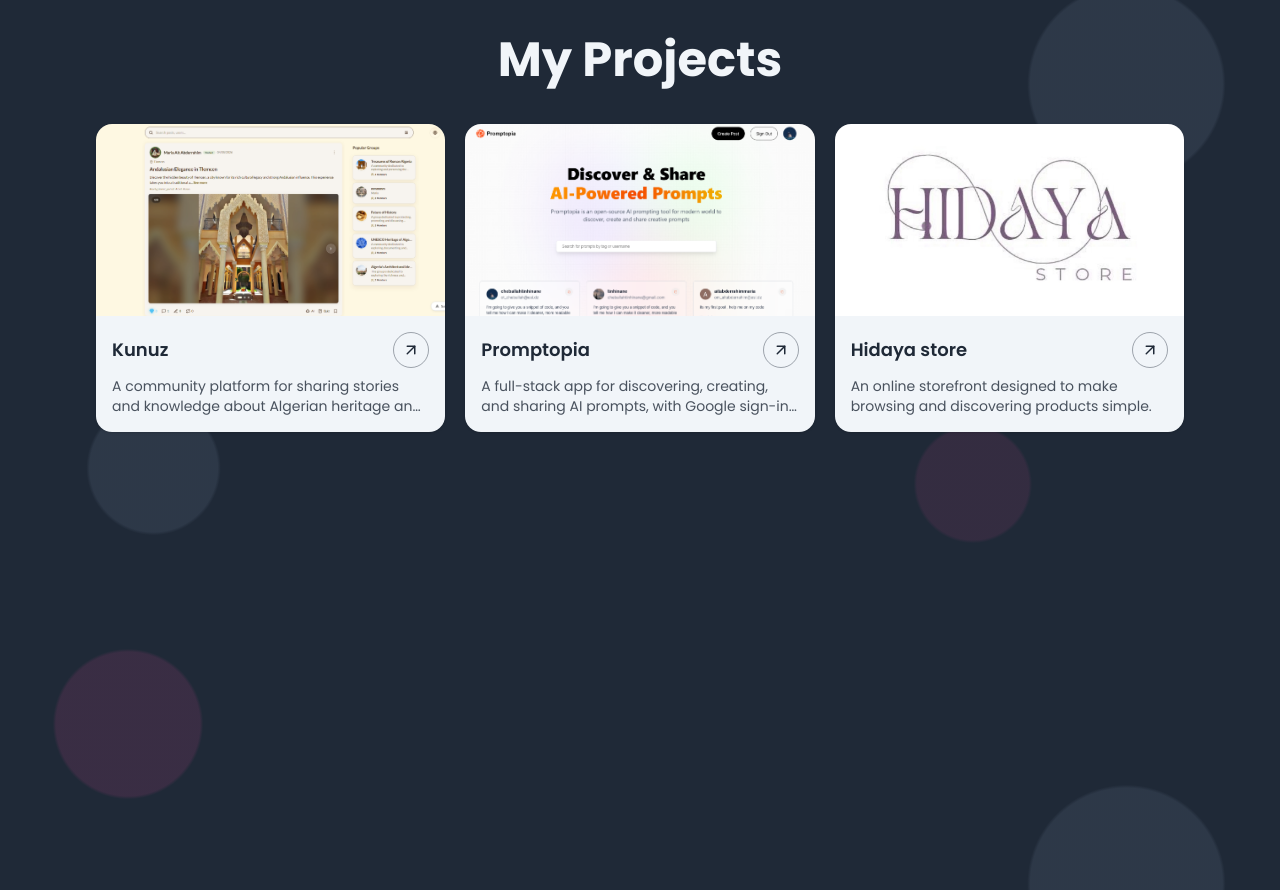
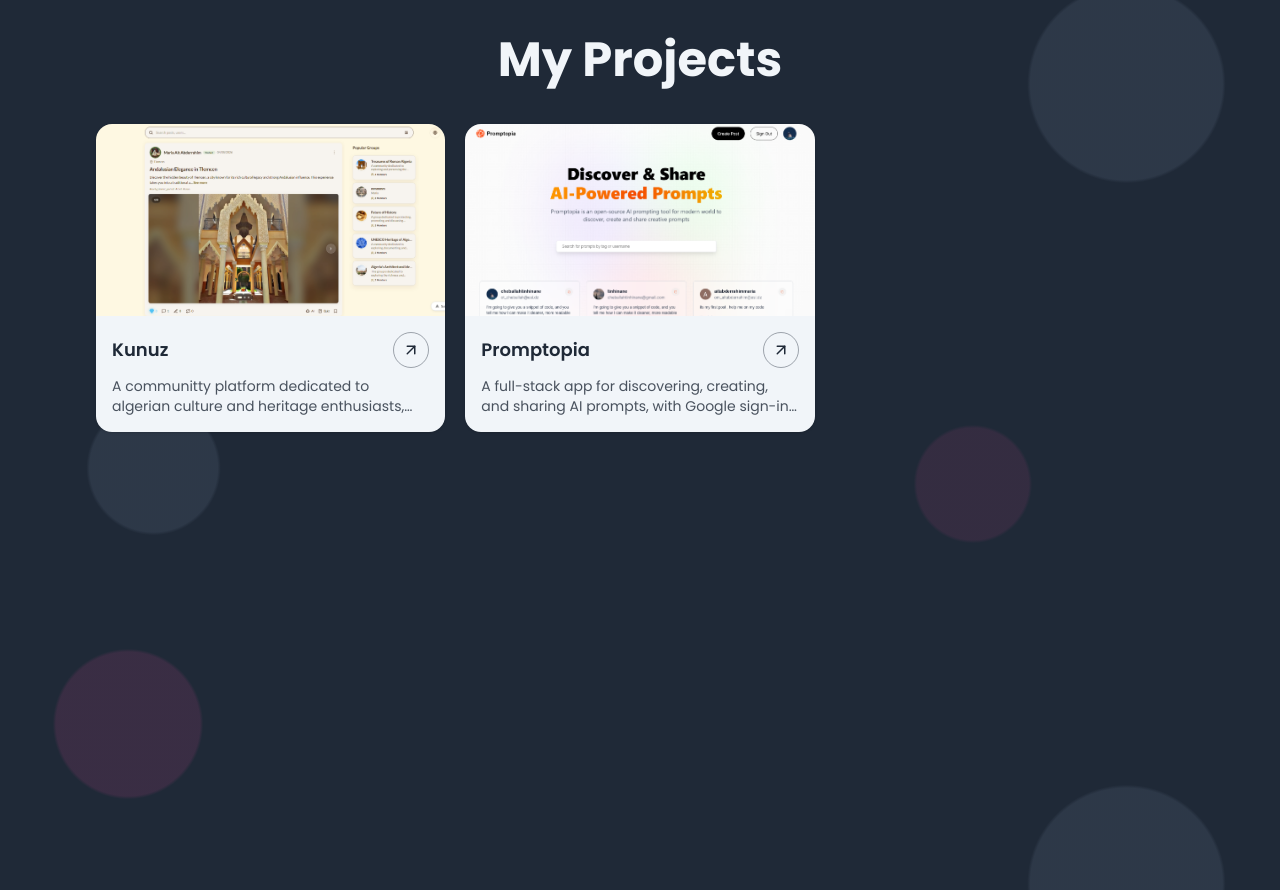
Before and after one commit to tin2027/portfolio, a Next.js app: page / in a window 1280 px wide. Shown: the part 2620-3510 px from the top of the page. Built offline with nearby package versions, Linux system fonts and the light colour scheme.

Commit message:
commented hidaya

```diff
--- a/components/Projects.jsx
+++ b/components/Projects.jsx
@@ -4,9 +4,9 @@ const projects = [
   {
     image: "kunuz.png",
     title: "Kunuz",
-    link: "https://kunuz.com",
+    // link: "https://kunuz.com",
     description:
-      "A community platform for sharing stories and knowledge about Algerian heritage and culture.",
+      "A communitty platform dedicated to algerian culture and heritage enthusiasts, where they can share posts about their experiences and knowledge.",
   },
   {
     image: "promptopia.png",
@@ -15,12 +15,12 @@ const projects = [
     description:
       "A full-stack app for discovering, creating, and sharing AI prompts, with Google sign-in and searchable profiles.",
   },
-  {
-    image: "hidaya.jpeg",
-    title: "Hidaya store",
-    description:
-      "An online storefront designed to make browsing and discovering products simple.",
-  },
+  // {
+  //   image: "hidaya.jpeg",
+  //   title: "Hidaya store",
+  //   description:
+  //     "An online storefront designed to make browsing and discovering products simple.",
+  // },
 ];
 export default function Projects() {
   return (
```
